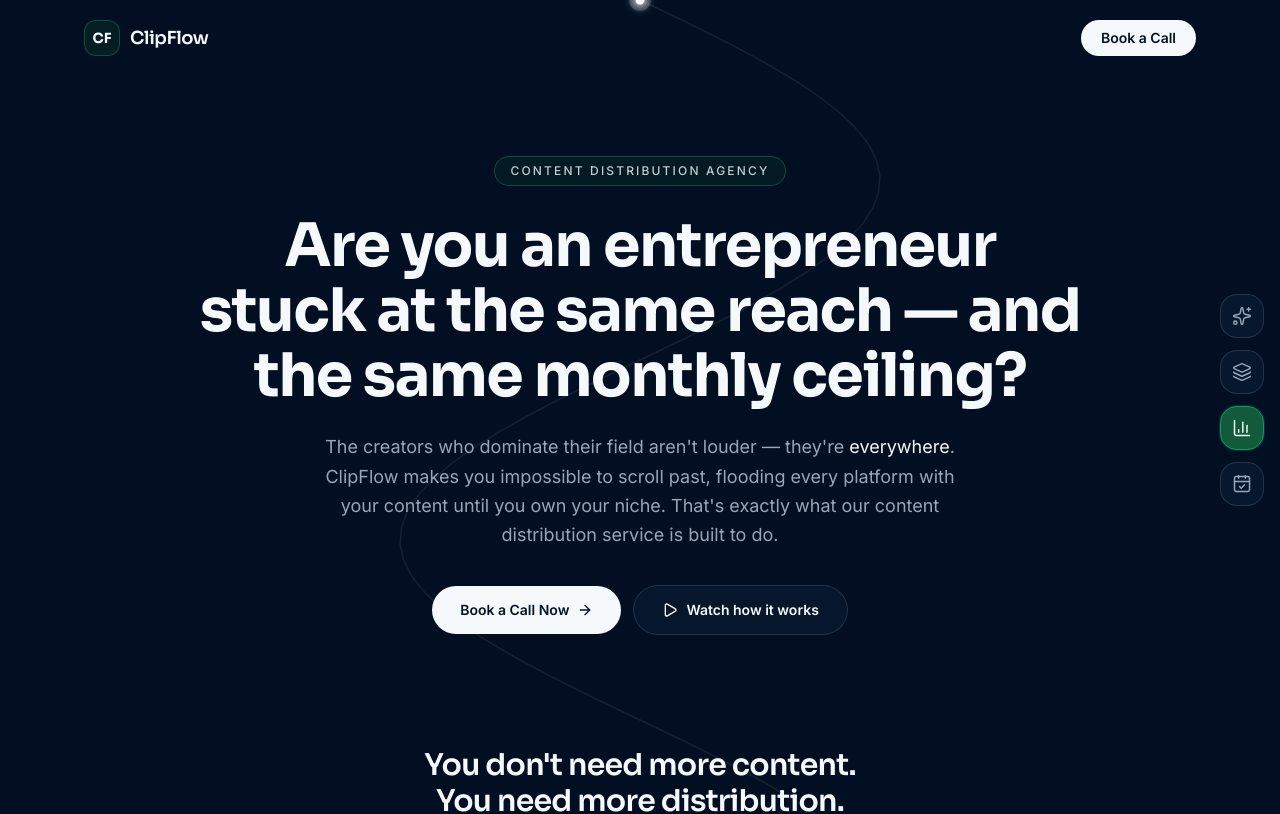
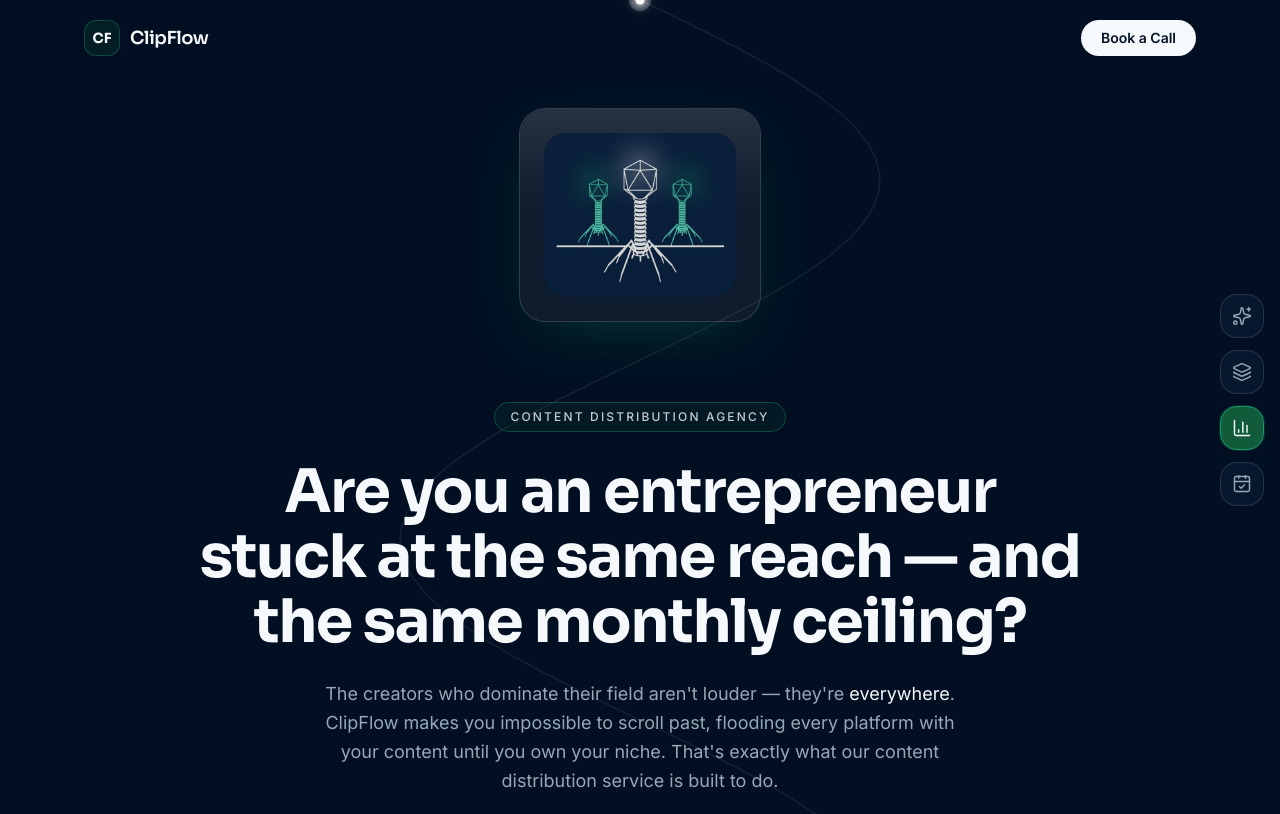
Before and after one commit to anascda301-svg/contact-clipflow, a Next.js app: page / in a window 1280 px wide. Shown: the top 814 px of the page. Built offline with nearby package versions, Linux system fonts and the light colour scheme.

Commit message:
feat: add BrandIntro component and adjust padding and logo size in brand intro section
Co-authored-by: anascda301-svg <319858036+anascda301-svg@users.noreply.github.com>

```diff
--- a/app/page.tsx
+++ b/app/page.tsx
@@ -22,6 +22,7 @@ export default function Page() {
       <div className="relative z-10">
         <SiteHeader />
         <main>
+          <BrandIntro />
           <Hero />
           <VslVideo />
           <DistributionPitch />
--- a/components/brand-intro.tsx
+++ b/components/brand-intro.tsx
@@ -15,7 +15,7 @@ import Image from 'next/image'
  */
 export function BrandIntro() {
   return (
-    <section aria-label="ClipFlow" className="mx-auto flex w-full max-w-5xl justify-center px-5 pt-10 md:pt-14">
+    <section aria-label="ClipFlow" className="mx-auto flex w-full max-w-5xl justify-center px-5 pt-6 md:pt-8">
       <div className="group logo-glass relative">
         {/* Glass surface */}
         <div className="relative overflow-hidden rounded-3xl border border-white/15 bg-white/5 p-4 backdrop-blur-md shadow-[0_20px_60px_-24px_oklch(0.5_0.13_160/0.5)] transition-all duration-500 group-hover:border-white/25 group-hover:bg-white/[0.07] sm:p-6">
@@ -32,7 +32,7 @@ export function BrandIntro() {
               width={640}
               height={560}
               priority
-              className="logo-img h-auto w-40 select-none rounded-2xl transition-transform duration-500 group-hover:scale-[1.015] sm:w-52 md:w-64"
+              className="logo-img h-auto w-32 select-none rounded-2xl transition-transform duration-500 group-hover:scale-[1.015] sm:w-40 md:w-48"
             />
 
             {/* Independent breathing glow accents over the three flame heads */}
```
